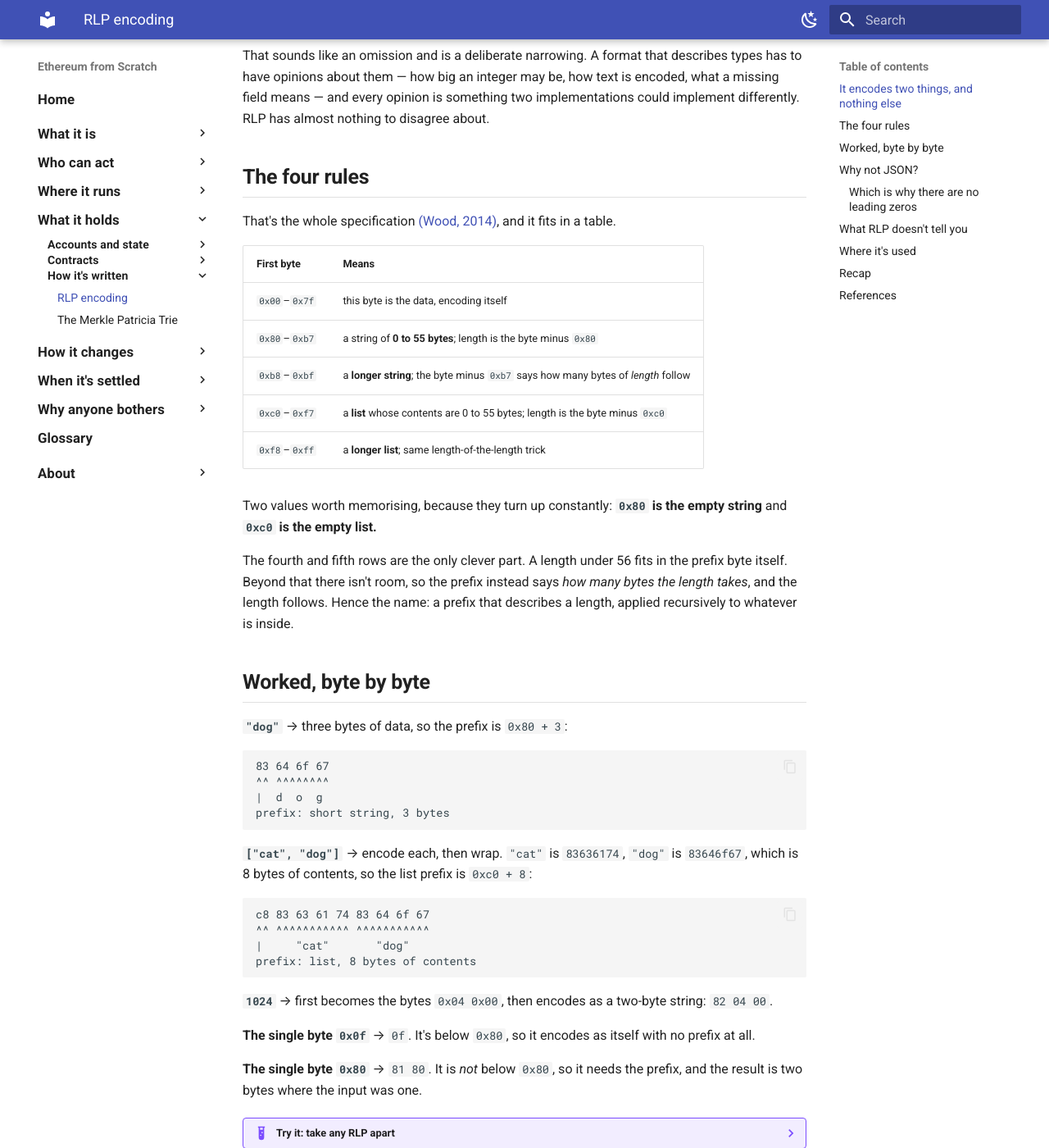
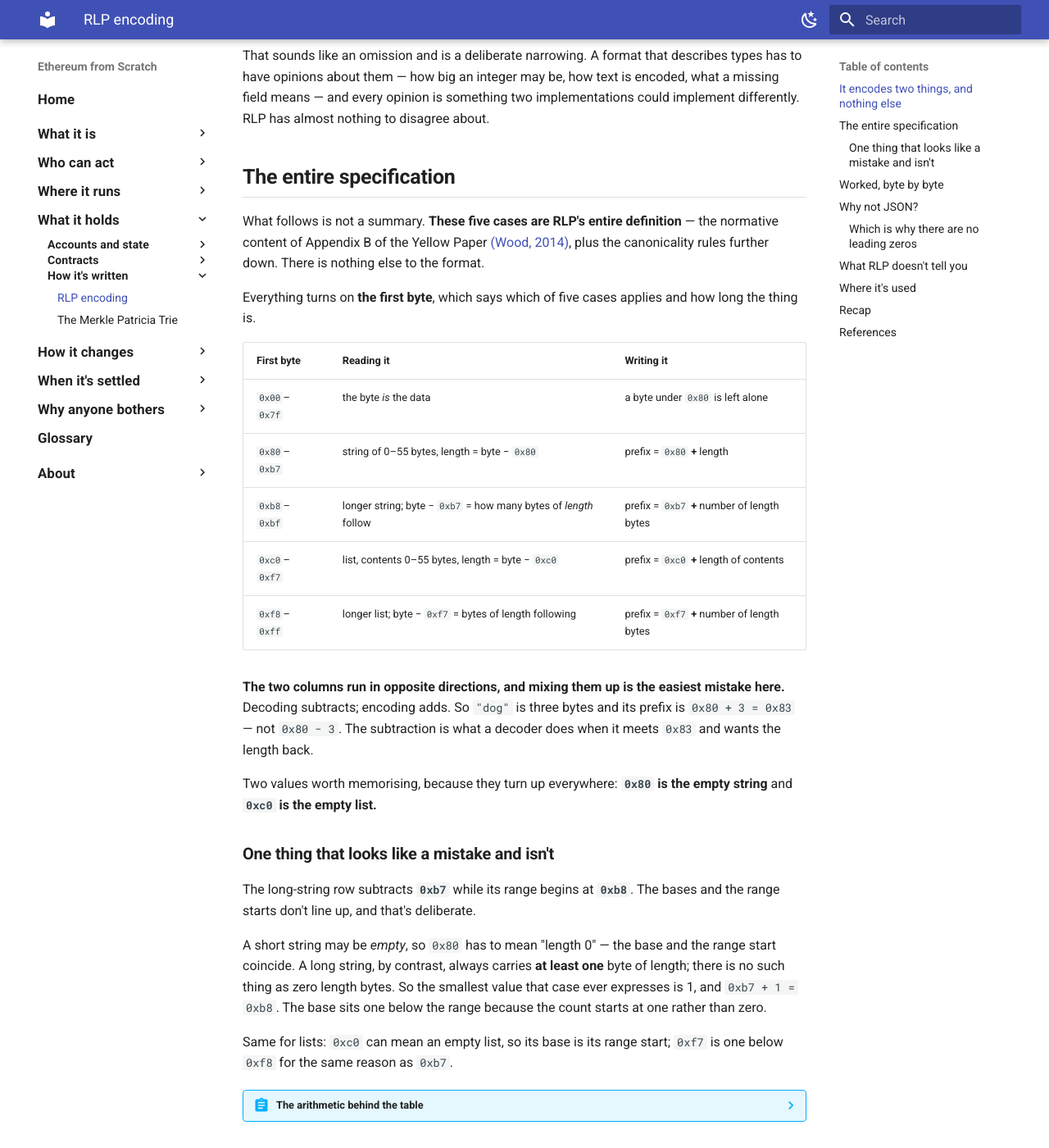
Before and after one commit to davide-stocco/ethereum-from-scratch, an MkDocs documentation site: the page built from docs/encoding/rlp.md, in a window 1280 px wide and 1400 px high, scrolled down 693 px. Shown: the whole window at 82% size. Built offline with MkDocs 1.6.1 and Material for MkDocs 9.7.7, drawn with Linux system fonts in a browser that asks for light colours; some of the changed text lies outside the part shown.

Commit message:
Rework the RLP rules table after reader confusion
Seven points, several of them real faults.

"That's the whole specification" referred to something the reader had no
way to identify. The section is now titled The entire specification and
opens by saying what that means: these five cases are RLP's whole
definition, the normative content of Appendix B, and there is nothing
else to the format.

The 0xb7 query was right to raise and the page was right in substance -
checked against the encoder, where a first byte of 0xb8 does give
0xb8 - 0xb7 = 1 length byte. What was missing is why the subtraction base
sits one below the range start, which looks like an off-by-one. A short
string may be empty so 0x80 means length zero and base equals start; a
long string always carries at least one length byte, so the smallest
value it expresses is 1 and the base is one lower. Now its own
subsection.

The dog-is-83-not-77 confusion was the table's fault. It described only
decoding, where you subtract, while every worked example encodes, where
you add. Two columns now, reading and writing, with the warning that
they run in opposite directions and that mixing them is the easiest
mistake here.

Added the closed box on the arithmetic, which turned out to be worth
having: the five cases divide the 256 possible first bytes exactly -
128 self-encoding, 56 short-string lengths, 8 long-string, 56 short-list,
8 long-list - with nothing spare and nothing overlapping. So 55 is not
chosen, it falls out, and 8 is both sufficient and the most that could be
useful.

The apparent contradiction was fair. The page says position makes a byte
the nonce, then says you cannot tell which byte is the nonce. Both are
true and the relation needed stating: RLP preserves order faithfully and
order is what a convention attaches meaning to, but the bytes never carry
the convention. Position is where the meaning is kept, not where it is
written down.

Tool fixes. All its notes were subtractive, which compounded the same
confusion, and now read additively - 0xc8 = 0xc0 + 8, so 8 bytes of
contents - which also answers where the c8 in the default example comes
from. And long payloads overflowed the line, because the tree is
rendered pre-formatted so the offsets align and therefore cannot wrap;
hex over 40 characters is now clipped with the byte count shown.

```diff
--- a/docs/encoding/rlp.md
+++ b/docs/encoding/rlp.md
@@ -29,21 +29,62 @@ So `nonce: 3` isn't something RLP can express. What gets encoded is the byte `0x
 
 That sounds like an omission and is a deliberate narrowing. A format that describes types has to have opinions about them — how big an integer may be, how text is encoded, what a missing field means — and every opinion is something two implementations could implement differently. RLP has almost nothing to disagree about.
 
-## The four rules
+## The entire specification
 
-That's the whole specification [(Wood, 2014)](#ref-wood-2014), and it fits in a table.
+What follows is not a summary. **These five cases are RLP's entire definition** — the normative content of Appendix B of the Yellow Paper [(Wood, 2014)](#ref-wood-2014), plus the canonicality rules further down. There is nothing else to the format.
 
-| First byte | Means |
-| --- | --- |
-| `0x00`–`0x7f` | this byte is the data, encoding itself |
-| `0x80`–`0xb7` | a string of **0 to 55 bytes**; length is the byte minus `0x80` |
-| `0xb8`–`0xbf` | a **longer string**; the byte minus `0xb7` says how many bytes of *length* follow |
-| `0xc0`–`0xf7` | a **list** whose contents are 0 to 55 bytes; length is the byte minus `0xc0` |
-| `0xf8`–`0xff` | a **longer list**; same length-of-the-length trick |
+Everything turns on **the first byte**, which says which of five cases applies and how long the thing is.
 
-Two values worth memorising, because they turn up constantly: **`0x80` is the empty string** and **`0xc0` is the empty list.**
+| First byte | Reading it | Writing it |
+| --- | --- | --- |
+| `0x00`–`0x7f` | the byte *is* the data | a byte under `0x80` is left alone |
+| `0x80`–`0xb7` | string of 0–55 bytes, length = byte − `0x80` | prefix = `0x80` **+** length |
+| `0xb8`–`0xbf` | longer string; byte − `0xb7` = how many bytes of *length* follow | prefix = `0xb7` **+** number of length bytes |
+| `0xc0`–`0xf7` | list, contents 0–55 bytes, length = byte − `0xc0` | prefix = `0xc0` **+** length of contents |
+| `0xf8`–`0xff` | longer list; byte − `0xf7` = bytes of length following | prefix = `0xf7` **+** number of length bytes |
 
-The fourth and fifth rows are the only clever part. A length under 56 fits in the prefix byte itself. Beyond that there isn't room, so the prefix instead says *how many bytes the length takes*, and the length follows. Hence the name: a prefix that describes a length, applied recursively to whatever is inside.
+**The two columns run in opposite directions, and mixing them up is the easiest mistake here.** Decoding subtracts; encoding adds. So `"dog"` is three bytes and its prefix is `0x80 + 3 = 0x83` — not `0x80 − 3`. The subtraction is what a decoder does when it meets `0x83` and wants the length back.
+
+Two values worth memorising, because they turn up everywhere: **`0x80` is the empty string** and **`0xc0` is the empty list.**
+
+### One thing that looks like a mistake and isn't
+
+The long-string row subtracts **`0xb7`** while its range begins at **`0xb8`**. The bases and the range starts don't line up, and that's deliberate.
+
+A short string may be *empty*, so `0x80` has to mean "length 0" — the base and the range start coincide. A long string, by contrast, always carries **at least one** byte of length; there is no such thing as zero length bytes. So the smallest value that case ever expresses is 1, and `0xb7 + 1 = 0xb8`. The base sits one below the range because the count starts at one rather than zero.
+
+Same for lists: `0xc0` can mean an empty list, so its base is its range start; `0xf7` is one below `0xf8` for the same reason as `0xb7`.
+
+??? abstract "The arithmetic behind the table"
+
+    The whole format is squeezed into one byte's worth of possibilities, and
+    the five cases divide those 256 values exactly:
+
+    | Range | Values | Spent on |
+    | --- | --- | --- |
+    | `0x00`–`0x7f` | 128 | bytes that encode themselves |
+    | `0x80`–`0xb7` | 56 | string lengths 0 to 55 |
+    | `0xb8`–`0xbf` | 8 | long strings: 1 to 8 bytes of length |
+    | `0xc0`–`0xf7` | 56 | list lengths 0 to 55 |
+    | `0xf8`–`0xff` | 8 | long lists: 1 to 8 bytes of length |
+    | | **256** | nothing spare, nothing overlapping |
+
+    **Why 55, and not a rounder number?** It isn't chosen — it falls out.
+    Half the byte values go to self-encoding bytes, leaving 128. Those split
+    into two halves of 64 for strings and lists, and each half keeps 8 values
+    at the top for the long form, leaving **56**. Fifty-six slots counted from
+    zero reach 55.
+
+    **Why 8 for the long form?** Because a length never needs more than eight
+    bytes. Eight bytes count to about 1.8 × 10<sup>19</sup>, which is beyond
+    anything that will ever be encoded, so eight is both sufficient and the
+    most that could be useful.
+
+    **And the whole design is one trade.** Short things — which is nearly
+    everything — pay a single byte of overhead. Long things pay two to nine.
+    A format that used a fixed four-byte length would be simpler to describe
+    and would waste three bytes on every small field, in a system that stores
+    and hashes billions of them.
 
 ## Worked, byte by byte
 
@@ -130,6 +171,8 @@ A thing people assume and shouldn't: **the bytes don't say what they mean.**
 
 Decode a transaction and you get a list of byte strings. Nothing in it says which is the nonce, which is the recipient, or that the twenty-byte one is an address at all. A decoder returns structure; interpretation comes from the reader knowing what shape to expect.
 
+Which is not in tension with what the first section said about position. **RLP preserves order faithfully, and order is exactly what a convention can attach meaning to** — the second item really is the nonce, every time, reliably. What the bytes never carry is the convention itself. Position is where the meaning is *kept*; it is not where the meaning is *written down*.
+
 Which is why the tool above can tell you that something is a three-item list of strings and not what any of it is *for*. Meaning lives in the specification and in the code, never in the encoding — the same division as the [ABI](../contracts/smart-contracts.md), where the protocol sees bytes and the convention supplies the names.
 
 ## Where it's used
--- a/docs/javascripts/rlp.js
+++ b/docs/javascripts/rlp.js
@@ -68,7 +68,7 @@
       }
       return { kind: "string", start: pos, headerEnd: pos + 1, end: end,
                payload: buf.subarray(pos + 1, end),
-               note: "short string: 0x" + p.toString(16) + " − 0x80 = " + n + " byte" + (n === 1 ? "" : "s") };
+               note: "0x" + p.toString(16) + " = 0x80 + " + n + ", so " + n + " byte" + (n === 1 ? "" : "s") + " of string" };
     }
 
     // 0xb8-0xbf: long string, next (p - 0xb7) bytes give the length
@@ -83,8 +83,8 @@
       if (e > buf.length) throw new Error("string at offset " + pos + " claims " + len + " bytes, and there aren't that many left");
       return { kind: "string", start: pos, headerEnd: pos + 1 + lenLen, end: e,
                payload: buf.subarray(pos + 1 + lenLen, e),
-               note: "long string: 0x" + p.toString(16) + " − 0xb7 = " + lenLen +
-                     " byte" + (lenLen === 1 ? "" : "s") + " of length, giving " + len };
+               note: "0x" + p.toString(16) + " = 0xb7 + " + lenLen + ", so " + lenLen +
+                     " length byte" + (lenLen === 1 ? "" : "s") + " — giving a string of " + len };
     }
 
     // 0xc0-0xf7: short list, payload length = p - 0xc0
@@ -94,7 +94,7 @@
       if (stop > buf.length) throw new Error("list at offset " + pos + " claims " + pl + " bytes, and there aren't that many left");
       return { kind: "list", start: pos, headerEnd: pos + 1, end: stop,
                items: decodeRange(buf, pos + 1, stop),
-               note: "short list: 0x" + p.toString(16) + " − 0xc0 = " + pl + " byte" + (pl === 1 ? "" : "s") + " of contents" };
+               note: "0x" + p.toString(16) + " = 0xc0 + " + pl + ", so " + pl + " byte" + (pl === 1 ? "" : "s") + " of contents" };
     }
 
     // 0xf8-0xff: long list
@@ -108,8 +108,8 @@
     if (stop2 > buf.length) throw new Error("list at offset " + pos + " claims " + plen + " bytes, and there aren't that many left");
     return { kind: "list", start: pos, headerEnd: pos + 1 + ll, end: stop2,
              items: decodeRange(buf, pos + 1 + ll, stop2),
-             note: "long list: 0x" + p.toString(16) + " − 0xf7 = " + ll +
-                   " byte" + (ll === 1 ? "" : "s") + " of length, giving " + plen };
+             note: "0x" + p.toString(16) + " = 0xf7 + " + ll + ", so " + ll +
+                   " length byte" + (ll === 1 ? "" : "s") + " — giving contents of " + plen };
   }
 
   function decodeRange(buf, from, to) {
@@ -207,11 +207,18 @@
         var c = node.payload[k];
         printable += (c >= 0x20 && c < 0x7f) ? String.fromCharCode(c) : ".";
       }
-      var shown = node.payload.length === 0 ? "<em>empty</em>" : hex;
+      // Long payloads have to be clipped: the tree is rendered pre-formatted so
+      // the offsets line up, which means a 500-byte field would scroll off
+      // rather than wrap. Show enough to recognise it and say what was cut.
+      var shown;
+      if (node.payload.length === 0) shown = "<em>empty</em>";
+      else if (hex.length > 40) shown = hex.slice(0, 40) + "<span class=\"tool__faint\">… " +
+             node.payload.length + " bytes</span>";
+      else shown = hex;
       lines.push(label + "string " +
         (head ? "<span class=\"tool__hi\">" + head + "</span> " : "") +
         shown +
-        (node.payload.length && /^[ -~]+$/.test(printable) ? " <span class=\"tool__faint\">&quot;" + printable + "&quot;</span>" : "") +
+        (node.payload.length && node.payload.length <= 20 && /^[ -~]+$/.test(printable) ? " <span class=\"tool__faint\">&quot;" + printable + "&quot;</span>" : "") +
         "  <span class=\"tool__faint\">" + node.note + "</span>");
     }
     return lines;
```
